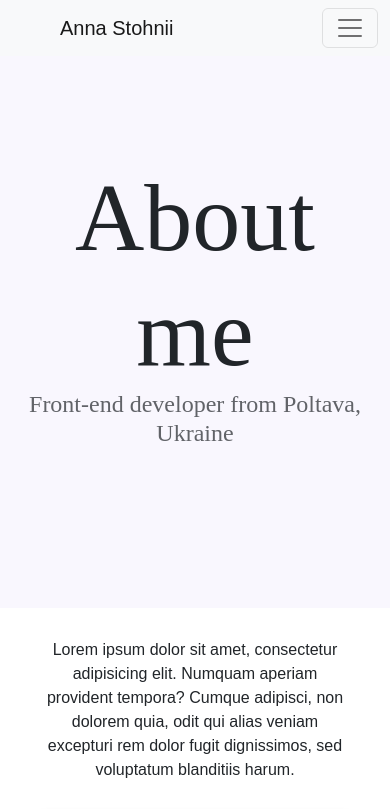
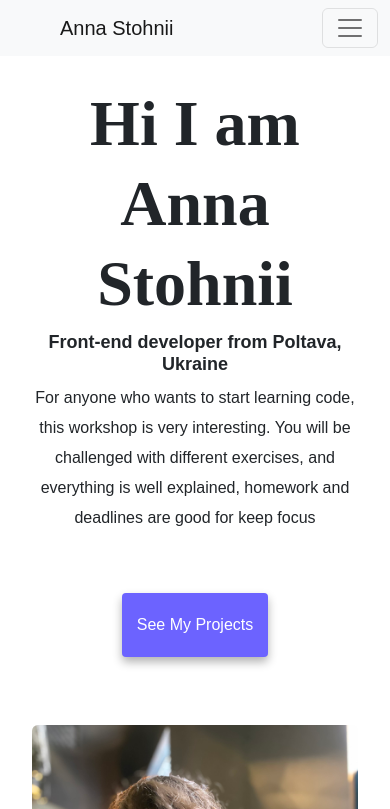
Before and after one commit to AnnaStogniy/My-portfolio, a plain HTML site: page about.html in a window 390 px wide. Shown: the top 809 px of the page. Drawn offline with nearby package versions, Linux system fonts and the light colour scheme.

Commit message:
Changed first block on page "about"

```diff
--- a/about.html
+++ b/about.html
@@ -66,9 +66,25 @@
         </div>
       </div>
     </nav>
-    <div class="hero">
-    <h1>About me</h1>
-    <h3>Front-end developer from Poltava, Ukraine</h3>
+    <div class=" container hero bg-white">
+      <div class="row">
+      <div class="col-md-6 p-4 homepage-about">
+    <h1>Hi I am Anna Stohnii</h1>
+    <h3 class=" mt-2 mb-2">Front-end developer from Poltava, Ukraine</h3>
+    <p class="mt-2">
+      For anyone who wants to start learning code, this workshop is very interesting. You will be challenged with different exercises, and everything is well explained, homework and deadlines are good for keep focus
+    </p>
+    <div class="navigation-links">
+      <a href="" class="contact-link" title="Launch the app"
+        >See My Projects</a
+      >
+    </div>
+
+  </div>
+    <div class="col-md-6 p-4">
+    <img src="images/My-photo.jpg" alt="My photo" class="img-fluid rounded myPhotoImage">
+  </div>
+</div>
 </div>
     <p class="text-center aboutMeText">
       Lorem ipsum dolor sit amet, consectetur adipisicing elit. Numquam aperiam
--- a/styles/styles.css
+++ b/styles/styles.css
@@ -1,3 +1,5 @@
+
+
 :root {
     --primary-color: #6c63ff;
     --secondary-color: #f5f2fe;
@@ -12,6 +14,28 @@
 background-color: #f9f7fe;
 padding: 160px 20px;
   }
+
+.homepage-about h1{
+  font-size: 64px;
+  line-height: 80px;
+  font-weight: bold;
+  text-align: start;
+}
+
+.homepage-about h3{
+font-size: 18px;
+font-family: "Poppins", sans-serif;
+font-weight: bold;
+opacity: 100%;
+text-align: start;
+}
+
+.homepage-about p{
+font-weight: normal;
+font-size: 16px;
+line-height: 30px;
+text-align: start;
+}
 
   h1,
   h2,
@@ -89,3 +113,26 @@ padding: 160px 20px;
   .contact-block{
     margin: 140px 0;
   }
+
+  .myPhotoImage{
+    width: 390px;
+  }
+
+  @media (max-width: 480px) {
+    .homepage-about h1 {
+      text-align: center;
+  }
+
+  .homepage-about h3 {
+    text-align: center;
+}
+
+.homepage-about p {
+  text-align: center;
+}
+
+  .hero{
+    padding-top: 60px;
+padding-bottom: 60px;
+  }
+  }
```
Also changed, not shown: images/My-photo.jpg (added).
